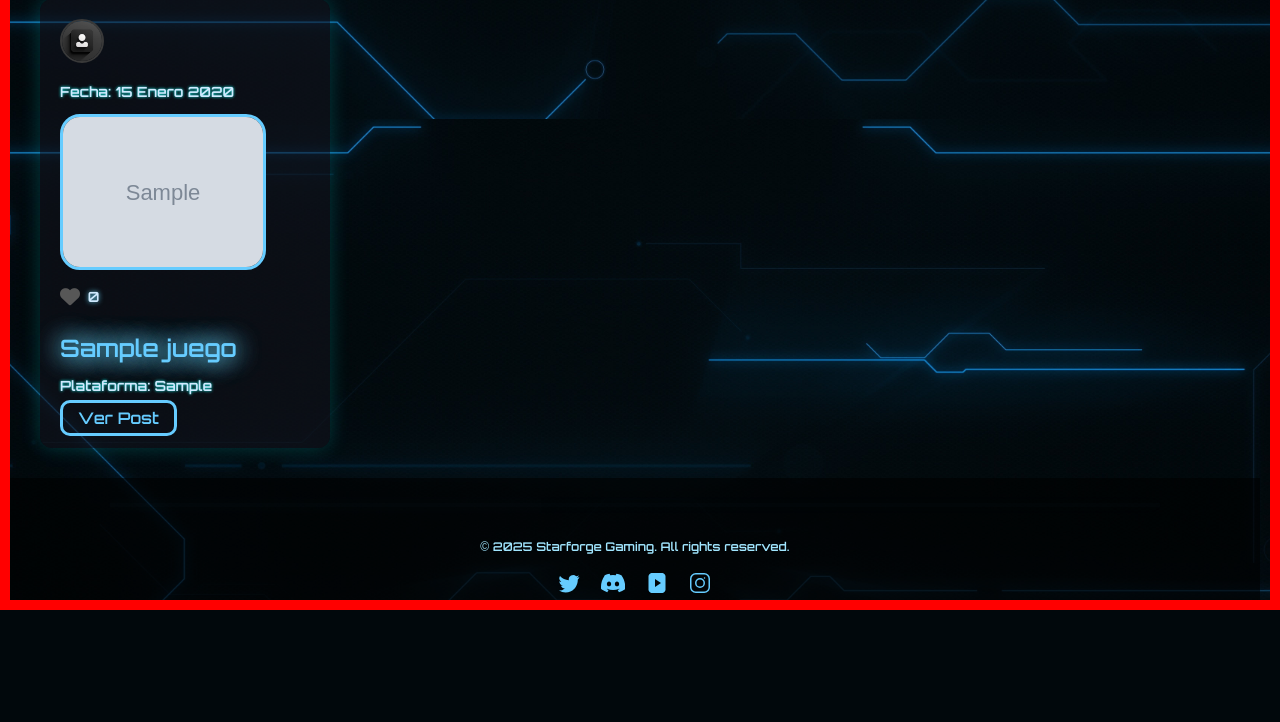
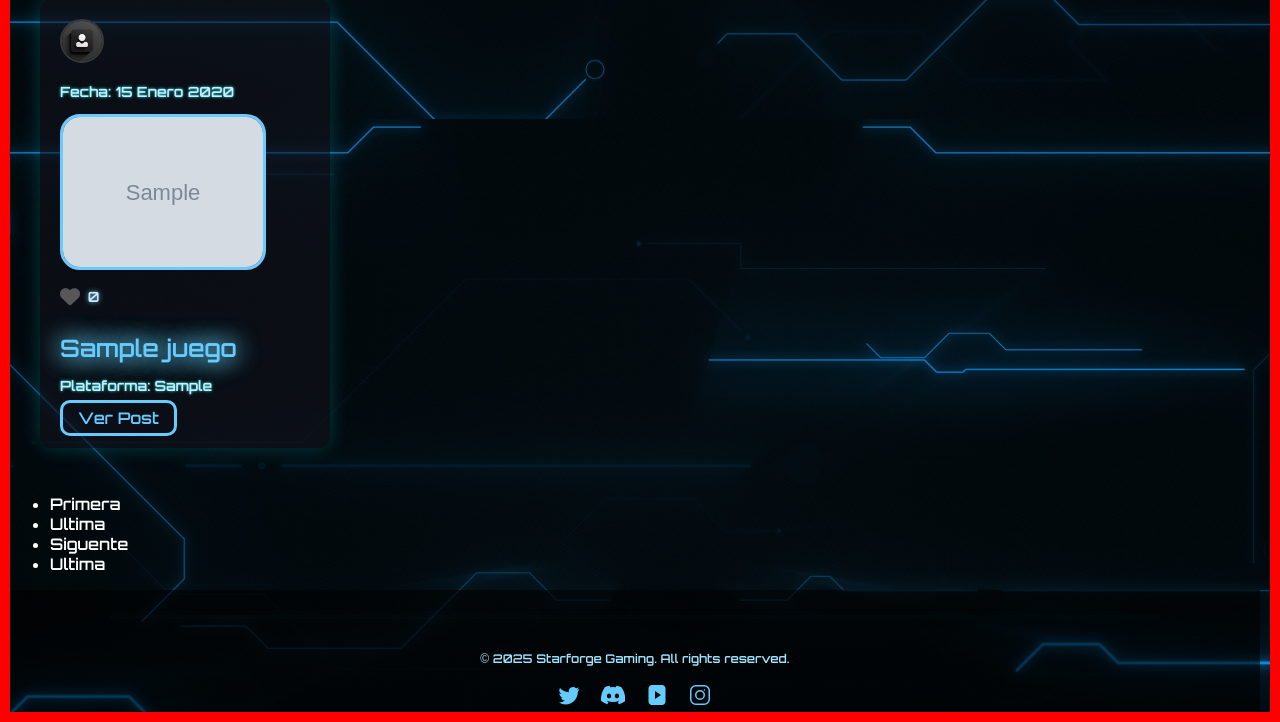
Before and after one commit to GabrielGonzalezBotto/blog_videojuegos_django, a Django app: page /blog/ in a window 1280 px wide. Shown: the part 681-1403 px from the top of the page. Before the commit the page ends 1291 px from the top, so only its background shows below. Run offline with Django 5.2, Linux system fonts and the light colour scheme; tables that the repository leaves empty hold one stand-in row (values such as "Sample post"); grey boxes marked "Sample" are stand-in pictures; some libraries are stand-ins or nearby versions.

Commit message:
paginación

```diff
--- a/blog_videojuegos/blog/templates/blog/blog.html
+++ b/blog_videojuegos/blog/templates/blog/blog.html
@@ -89,6 +89,63 @@
     </div>
 <!--</div>-->
 
+    <!--PAGINACIÓN-->
+
+    <nav aria-label="Paginación" class="mt-4">
+        <ul class="pagination justify-content-center">
+            {% if lista_post.has_previous %}
+            <li class="page-item">
+                <a class="page-link" href="?page=1">Primera</a>
+            </li>
+
+            <li class="page-item">
+                <a class="page-link" href="?page={{lista_post.previous_page_number}}">
+                    Anterior
+                </a>
+            </li>
+            {% else %}
+            <li class="page-item disabled">
+                <span class="page-link">Primera</span>
+            </li>
+
+            <li class="page-item disabled">
+                <span class="page-link">Ultima</span>
+            </li>
+            {% endif %}
+
+            {% for num in lista_post.paginator.page_range %}
+            {% if lista_post.number == num %}
+            <li class="page-item active">
+                <span class="page-link">{{ num }}</span>
+            </li>
+            {% elif num > post.juego.number|add:'-3' and num < post.juego.number|add:'3' %}
+            <li class="page-item">
+                <a class="link-page" href="?page={{ num }}">{{ num }}</a>
+            </li>
+            {% endif %}
+            {% endfor %}
+
+            {% if lista_post.has_next %}
+            <li class="page-item">
+                <a class="page-link" href="?page={{ lista_post.paginator.next_page_number }}">Siguiente</a>
+            </li>
+
+            <li class="page-item">
+                <a class="page-link" href="?page={{ lista_post.paginator.num_pages }}">Ultima</a>
+            </li>
+            {% else %}
+            <li class="page-item disabled">
+                <span class="page-link">Siguente</span>
+            </li>
+
+            <li class="page-item disabled">
+                <span class="page-link">Ultima</span>
+            </li>
+            {% endif %}
+        </ul>
+    </nav>
+
+
 
 
 {% endblock %}
--- a/blog_videojuegos/blog/views.py
+++ b/blog_videojuegos/blog/views.py
@@ -1,4 +1,5 @@
 from django.shortcuts import render
+from django.core.paginator import Paginator
 from blog.models import Juego
 
 # Create your views here.
@@ -6,3 +7,12 @@ def post_juego(request):
     juegos = Juego.objects.all()
     contexto_post_juego = {'post_juego': juegos}
     return render(request, 'blog/blog.html', contexto_post_juego)
+
+def lista_post(request):
+    juegos = Juego.objects.all().order_by('id') #Mantenemos un orden consistente
+    paginator = Paginator(Juego, 1) #Mostramos juegos por pagina
+    page_number = request.GET.get('page') #Obtenemos el numero de pagina desde la URL (?page=2)
+    page_obj = paginator.get_page(page_number) #Obtenemos los objetos de esa pagina
+    #Pasamos a plantilla como 'lista_post'
+    contexto_post_juego = {'lista_post': page_obj}
+    return render(request, 'blog/blog.html', contexto_post_juego)
```
